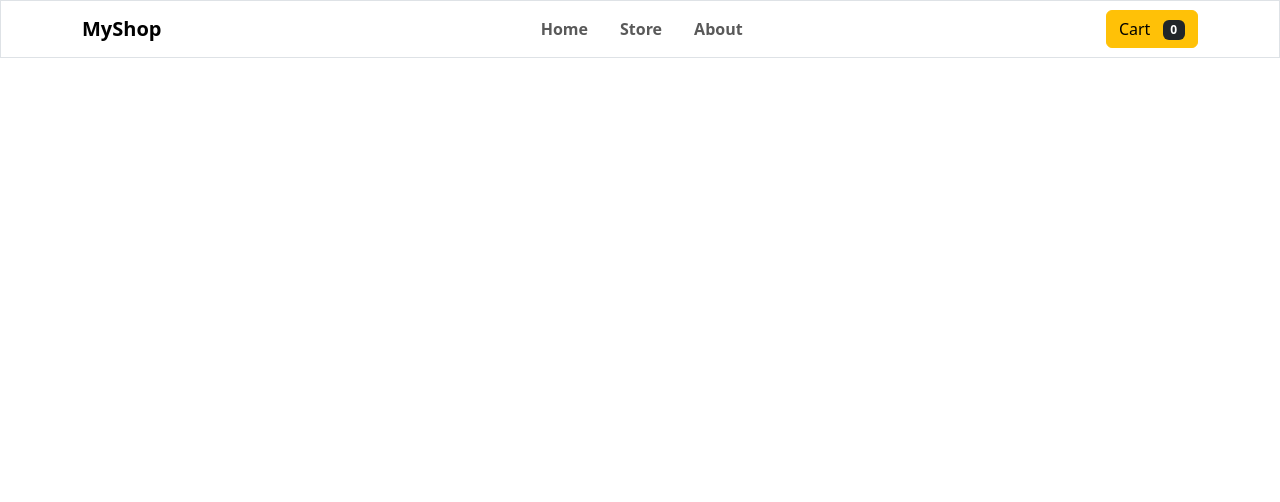
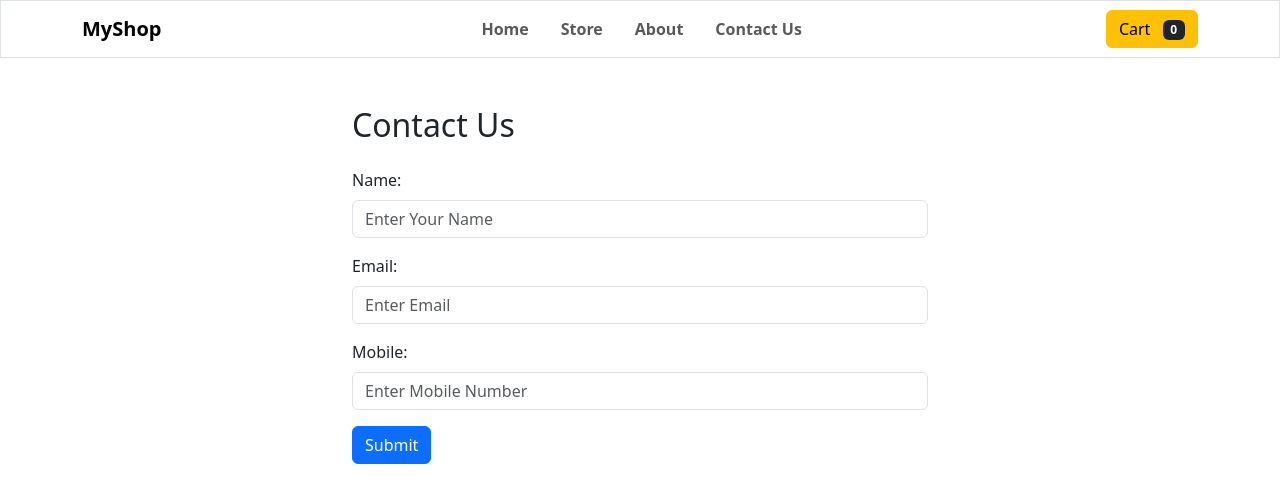
Before and after one commit to Tiwari0808/ecommerce-website, a React (Vite) app: page /ContactUs in a window 1280 px wide. Shown: the top 502 px of the page. Built offline with nearby package versions, Linux system fonts and the light colour scheme.

Commit message:
added contact us page using react router and also set a Firebase realtime database with contact form to store the contact data in the Firebase Databse

```diff
--- a/package.json
+++ b/package.json
@@ -10,7 +10,9 @@
     "preview": "vite preview"
   },
   "dependencies": {
+    "axios": "^1.9.0",
     "bootstrap": "^5.3.6",
+    "firebase": "^11.7.3",
     "react": "^19.1.0",
     "react-bootstrap": "^2.10.10",
     "react-dom": "^19.1.0",
--- a/src/App.jsx
+++ b/src/App.jsx
@@ -1,23 +1,23 @@
 import React from "react";
 import { useCart } from "./context/CartContext";
 import FinalNavbar from "./components/FinalNavbar";
-import Products from "./components/Products";
 import { Route, Routes } from "react-router-dom";
 import About from "./pages/About";
 import Home from "./pages/Home";
 import Store from "./pages/Store";
-
+import ContactUs from "./pages/ContactUs";
 
 function App() {
-  const {cartItems} = useCart();
+  const { cartItems } = useCart();
   return (
     <>
-     <FinalNavbar></FinalNavbar>
-     <Routes>
-      <Route path="/" element={<Home></Home>}></Route>
-      <Route path="/store" element={<Store/>}></Route>
-      <Route path="/about" element={<About/>}></Route>
-     </Routes>
+      <FinalNavbar></FinalNavbar>
+      <Routes>
+        <Route path="/" element={<Home></Home>}></Route>
+        <Route path="/store" element={<Store />}></Route>
+        <Route path="/about" element={<About />}></Route>
+        <Route path="/ContactUs" element={<ContactUs />}></Route>
+      </Routes>
     </>
   );
 }
--- a/src/components/FinalNavbar.jsx
+++ b/src/components/FinalNavbar.jsx
@@ -20,6 +20,7 @@ const FinalNavbar = () => {
           <Nav.Link as={Link} to={'/'}>Home</Nav.Link>
           <Nav.Link as={Link} to={'/store'}>Store</Nav.Link>
           <Nav.Link as={Link} to={'/about'}>About</Nav.Link>
+          <Nav.Link as={Link} to={'/ContactUs'}>Contact Us</Nav.Link>
         </Nav>
         <Button variant="warning">
           Cart <span className="ms-2 badge bg-dark text-white">{totalQuantity}</span>
--- /dev/null
+++ b/src/pages/ContactUs.jsx
@@ -0,0 +1,81 @@
+// ContactUs.js
+import React, { useState } from "react";
+import axios from "axios";
+import { Form, Button, Container } from "react-bootstrap";
+
+const ContactUs = () => {
+  const [formData, setFormData] = useState({
+    name: "",
+    email: "",
+    mobile: "",
+  });
+
+  const handleChange = (e) => {
+    setFormData((prev) => ({
+      ...prev,
+      [e.target.name]: e.target.value,
+    }));
+  };
+
+  const handleSubmit = async (e) => {
+    e.preventDefault();
+
+    try {
+      const response = await axios.post(
+        "https://ecommerce-app-f9ff5-default-rtdb.firebaseio.com/contacts.json",
+        formData
+      );
+      alert("Contact submitted successfully!");
+      setFormData({ name: "", email: "", mobile: "" });
+    } catch (error) {
+      console.error("Error submitting form:", error);
+      alert("Something went wrong!");
+    }
+  };
+
+  return (
+    <Container className="mt-5" style={{ maxWidth: "600px" }}>
+      <h2 className="mb-4">Contact Us</h2>
+      <Form onSubmit={handleSubmit}>
+        <Form.Group className="mb-3" controlId="name">
+          <Form.Label>Name:</Form.Label>
+          <Form.Control
+            type="text"
+            placeholder="Enter Your Name"
+            name="name"
+            value={formData.name}
+            onChange={handleChange}
+          />
+        </Form.Group>
+
+        <Form.Group className="mb-3" controlId="email">
+          <Form.Label>Email:</Form.Label>
+          <Form.Control
+            type="email"
+            placeholder="Enter Email"
+            name="email"
+            value={formData.email}
+            onChange={handleChange}
+          />
+        </Form.Group>
+
+        <Form.Group className="mb-3" controlId="mobile">
+          <Form.Label>Mobile:</Form.Label>
+          <Form.Control
+            type="tel"
+            placeholder="Enter Mobile Number"
+            name="mobile"
+            value={formData.mobile}
+            onChange={handleChange}
+          />
+        </Form.Group>
+
+        <Button variant="primary" type="submit">
+          Submit
+        </Button>
+      </Form>
+    </Container>
+  );
+};
+
+export default ContactUs;
```
Also changed, not shown: 1 other file (tests, documents, lock files or other folders).
